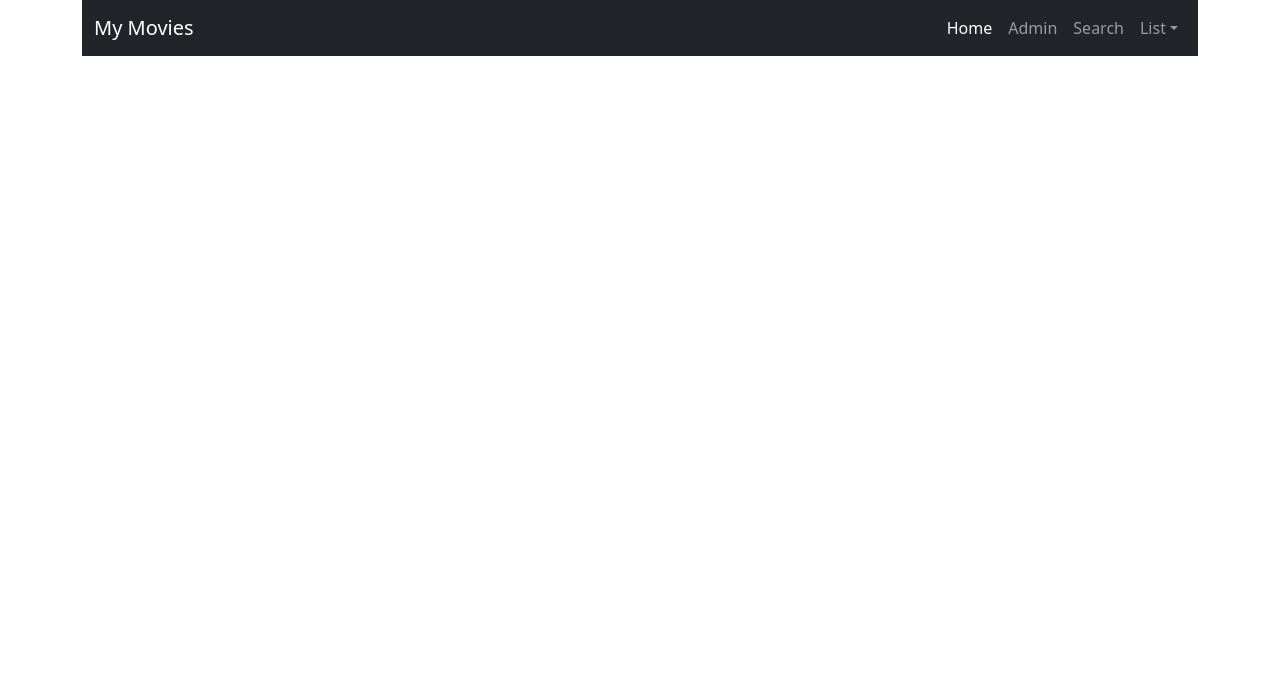
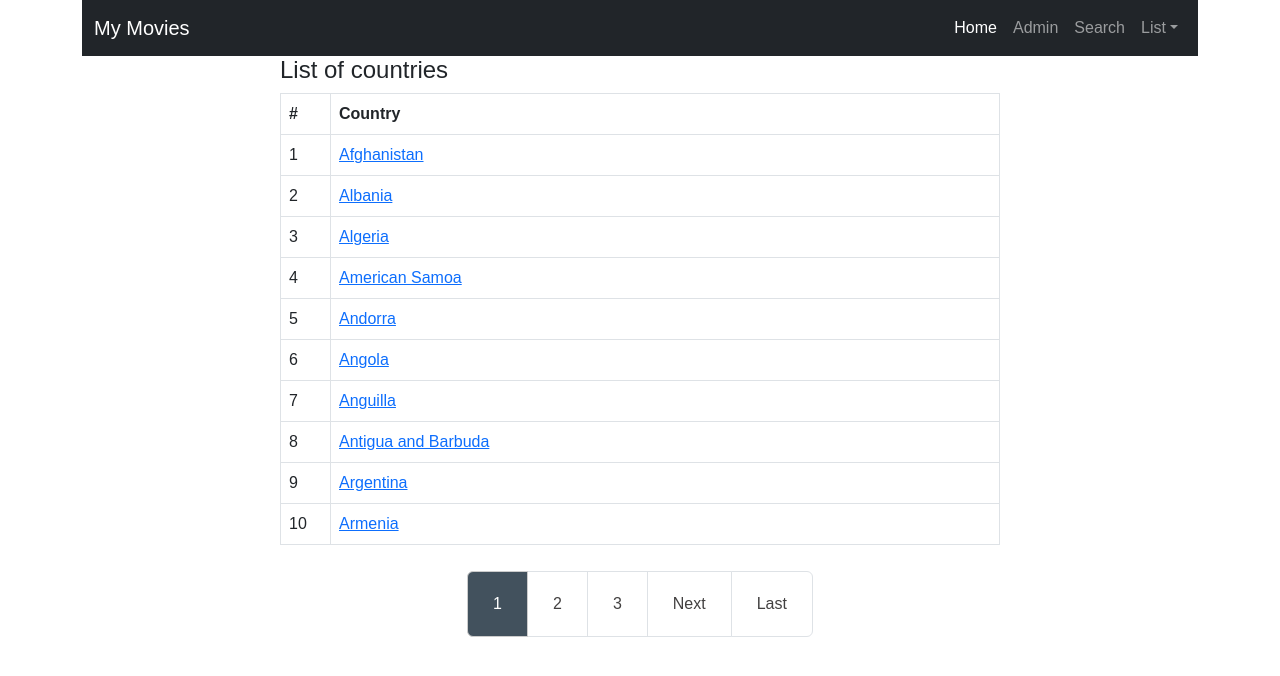
Before and after one commit to lilyvein/movieproject, a Django app: page /movieapp/country_list/ in a window 1280 px wide. Shown: the top 676 px of the page. Run offline with Django 4.2, Linux system fonts and the light colour scheme; data comes from the database, SQL or seed files in the repository; both versions use the stored data as it was after the commit; some libraries are stand-ins or nearby versions.

Commit message:
Töö on valmis

```diff
--- a/movieapp/templates/movieapp/country_list.html
+++ b/movieapp/templates/movieapp/country_list.html
@@ -1,8 +1,55 @@
-{% extends 'base.html' %}
-{% block content %}
-    <h1>Homepage</h1>
-    <p>
-        Select an action from menu.
-    </p>
+{% extends "base.html" %}
+{% block main %}
+    <div class="container">
+        <div class="row">
+            <div class="col-8 mx-auto">
+                <h4>List of countries</h4>
+                <table class="table table-bordered">
+                    <thead>
+                    <tr>
+                        <th style="width: 50px;">#</th>
+                        <th>Country</th>
+                    </tr>
+                    </thead>
+                    <tbody>
+                    {% for country in countries %}
+                        <tr>
+                            <td>{{ page_obj.start_index|add:forloop.counter0 }}</td>
+                            <td><a href="{% url "movieapp:country_detail" pk=country.id %}">{{ country }}</a></td>
+                        </tr>
+                    {% endfor %}
+                    </tbody>
+                </table>
+            </div>
+        </div>
+    </div>
+    <div class="pagination-container">
+        <ul class="pagination">
+            {% if page_obj.has_previous %}
+                <li class="page-item">
+                    <a class="page-link" href="?page=1">First</a>
+                </li>
+                <li class="page-item">
+                    <a class="page-link" href="?page={{ page_obj.previous_page_number }}">Previous</a>
+                </li>
+            {% endif %}
 
+            {% for page_num in page_obj.paginator.page_range %}
+                {% if page_obj.number >= page_num|add:"-2" and page_obj.number <= page_num|add:"2" %}
+                    <li class="page-item">
+                        <a class="page-link {% if page_num == page_obj.number %}active{% endif %}" href="?page={{ page_num }}">{{ page_num }}</a>
+                    </li>
+                {% endif %}
+            {% endfor %}
+
+            {% if page_obj.has_next %}
+                <li class="page-item">
+                    <a class="page-link" href="?page={{ page_obj.next_page_number }}">Next</a>
+                </li>
+                <li class="page-item">
+                    <a class="page-link" href="?page={{ page_obj.paginator.num_pages }}">Last</a>
+                </li>
+            {% endif %}
+        </ul>
+    </div>
 {% endblock %}
--- a/movieapp/urls.py
+++ b/movieapp/urls.py
@@ -8,11 +8,11 @@ urlpatterns = [
     path('search/', views.SearchView.as_view(), name='search'),
     path('search_result/', views.SearchResultView.as_view(), name='search_result'),
 
-    path("country_list/", views.CountryListView.as_view(), name="country_list"),
-    path("country_detail/<int:pk>", views.CountryDetailView.as_view(), name="country_detail"),
-
     path('movie_list/', views.MovieListView.as_view(), name='movie_list'),  # Movie List View
     path('movie_detail/<int:pk>', views.MovieDetailView.as_view(), name='movie_detail'),  # Movie detail View
 
+    path('country_list/', views.CountryListView.as_view(), name='country_list'),  # Movie List View
+    path('country_detail/<int:pk>', views.CountryDetailView.as_view(), name='country_detail'),  # Movie detail View
+
 
 ]
--- a/movieapp/views.py
+++ b/movieapp/views.py
@@ -1,76 +1,71 @@
 import urllib.parse
-from urllib.request import urlopen
+from  urllib.request import urlopen
 import json
 from django.shortcuts import render
+from django.views.generic import (TemplateView, ListView, CreateView, UpdateView, DetailView, DeleteView) # vaated mida kasutame
 from django.conf import settings
-from .models import *
-from django.views.generic import (TemplateView, ListView, CreateView, UpdateView, DetailView, DeleteView)
+from .models import * # kõik mudelid
 from django.urls import reverse_lazy
+# Create your views here.
 
 
 class HomeView(TemplateView):
-    template_name = 'movieapp/index.html'
+    template_name = "movieapp/index.html"
 
 
 class SearchView(TemplateView):
-    template_name = 'movieapp/search.html'
+    template_name = "movieapp/search.html"
+
+class SearchResultView(ListView):
+    template_name = "movieapp/search_result.html"
+    model = Country
+    table = None
+
+    def get_queryset(self):
+        object_list =[]
+        query = self.request.GET.get("search_phrase")
+        self.table = self.request.GET.get("choose_table")
+
+        if self.table == "country_valik":
+           object_list = Country.objects.filter(common__icontains=query)
+
+        elif self.table == "movie_valik":
+            value = urllib.parse.quote(query)
+            search = "s=" + value
+            result = "&".join([settings.OMDB_URL, search])
+            print(result) # näita url konsoolis
+            response = urlopen(result)
+            data = json.loads(response.read())
+            if data["Response"] == "True":
+                for obj in data["Search"]:
+                    object_list.append(obj)
+                    Movie.objects.get_or_create(title=obj["Title"], year=obj["Year"],
+                                                imdbid=obj["imdbID"], type=obj["Type"], poster=obj["Poster"])
 
 
-class SearchResultView(ListView):
-    model = Country
-    template_name = 'movieapp/search_result.html'
-    table = None  # (country, movie, None
-
-    def get_queryset(self):
-        object_list = []
-        # form input:text> name='search'
-        query = self.request.GET.get('search')
-        # form select:name='table'
-        self.table = self.request.GET.get('table')
-
-        if self.table == 'country':
-            # search from table of country
-            object_list = Country.objects.filter(common__icontains=query)
-        elif self.table == 'movie':
-            value = urllib.parse.quote_plus(query)
-            search = 's=' + value  # what search
-            result = '&' .join([settings.OMDB_URL, search])
-            print(result)
-            response = urlopen(result)
-            data = json.loads(response.read())
-            if data['Response'] == 'True':
-                for obj in data['Search']:
-                    object_list.append(obj)
-                    Movie.objects.get_or_create(title=obj['Title'], year=obj['Year'],
-                                                imdbID=obj['imdbID'], type=obj['Type'], poster=obj['Poster'])
-
-        return object_list  # return search result
+        return object_list # tagastab otsingu tulemuse
 
     def get_context_data(self, **kwargs):
         context = super().get_context_data(**kwargs)
-        context['table'] = self.table
+
+        context["choose_table"] = self.table
         return context
 
+class CountryListView(ListView):
+    model = Country
+    # päringud common alt sorteeritakse
+    queryset = Country.objects.order_by("common")
+    context_object_name = "countries"
+    paginate_by = 10  # mitu rida lehel kuvab
 
-class CountryListView(ListView):
-    model = Country  # Connected to Models Country
-    queryset = Country.objects.order_by('common')
-    context_object_name = 'countries'
-    paginate_by = 10  # 10 per page in ListView
-
-
-class CountryDetailView(ListView):
+class CountryDetailView(DetailView):
     model = Country
 
-
 class MovieListView(ListView):
-    # model_list.html -> student_ist.html
-    model = Movie  # Connected to Models Movie
-    queryset = Movie.objects.order_by('title')  # Result ordered by name
-    context_object_name = 'movies'  # default object_list now movies
-    paginate_by = 10  # 10 per page in ListView
-
-
+    model = Movie
+    queryset = Movie.objects.order_by("title")
+    context_object_name = "movies"
+    paginate_by = 10
 
 class MovieDetailView(DetailView):
     model = Movie
--- a/templates/base.html
+++ b/templates/base.html
@@ -2,17 +2,51 @@
 <!DOCTYPE html>
 <html lang="en">
 <head>
-        <meta charset="utf-8" />
-        <meta name="viewport" content="width=device-width, initial-scale=1, shrink-to-fit=no" />
-        <meta name="description" content="" />
-        <meta name="author" content="" />
+    <meta charset="utf-8"/>
+    <meta name="viewport" content="width=device-width, initial-scale=1, shrink-to-fit=no"/>
+    <meta name="description" content=""/>
+    <meta name="author" content=""/>
     <title>Movie project</title>
     <!-- Favicon-->
-        <link rel="icon" type="image/x-icon" href="{% static 'assets/favicon.ico' %}" />
+    <link rel="icon" type="image/x-icon" href="{% static 'assets/favicon.ico' %}"/>
     <!-- Core theme CSS (includes Bootstrap)-->
-        <link href="{% static 'css/styles.css' %}" rel="stylesheet" />
+    <link href="{% static 'css/styles.css' %}" rel="stylesheet"/>
+
 </head>
 <body>
+<style>
+    * {
+        margin: 0;
+        padding: 0;
+        font-family: sans-serif;
+    }
+
+    .container .pagination {
+    display: flex;
+    justify-content: center;
+    margin-top: 10px; /* Reguleerige vastavalt vajadusele */
+}
+
+    .container .pagination li a {
+        position: relative;
+        padding: 20px 25px;
+        text-decoration: none;
+        color: #424040;
+        font-weight: 500;
+    }
+
+    .container .pagination li a:hover,
+    .container .pagination li.active a {
+        background: rgba(105, 79, 79, 0.2);
+    }
+    .pagination .page-link.active {
+    background-color: #42515d; /* hall värv */
+    color: #ffffff; /* Teksti värv */
+    border-color: #ccc; /* Piiri värv */
+}
+
+
+</style>
 
 <!-- Page content-->
 <div class="container">  <!-- kui lisada fluid juurde teem menüü äärest ääreni -->
@@ -28,5 +62,6 @@
 <script src="{% static 'js/bootstrap.bundle.min.js' %}"></script>
 <!-- Core theme JS-->
 <script src="{% static 'js/scripts.js' %}"></script>
+
 </body>
 </html>
```
Also changed, not shown: movieapp/templates/movieapp/country_detail.html (+63 -0 lines), movieapp/templates/movieapp/list.html (added, +37 -0 lines), movieapp/templates/movieapp/movie_detail.html (+52 -0 lines), movieapp/templates/movieapp/movie_list.html (+55 -6 lines), db.sqlite3. Lines whose indentation alone changed are shown as unchanged.
